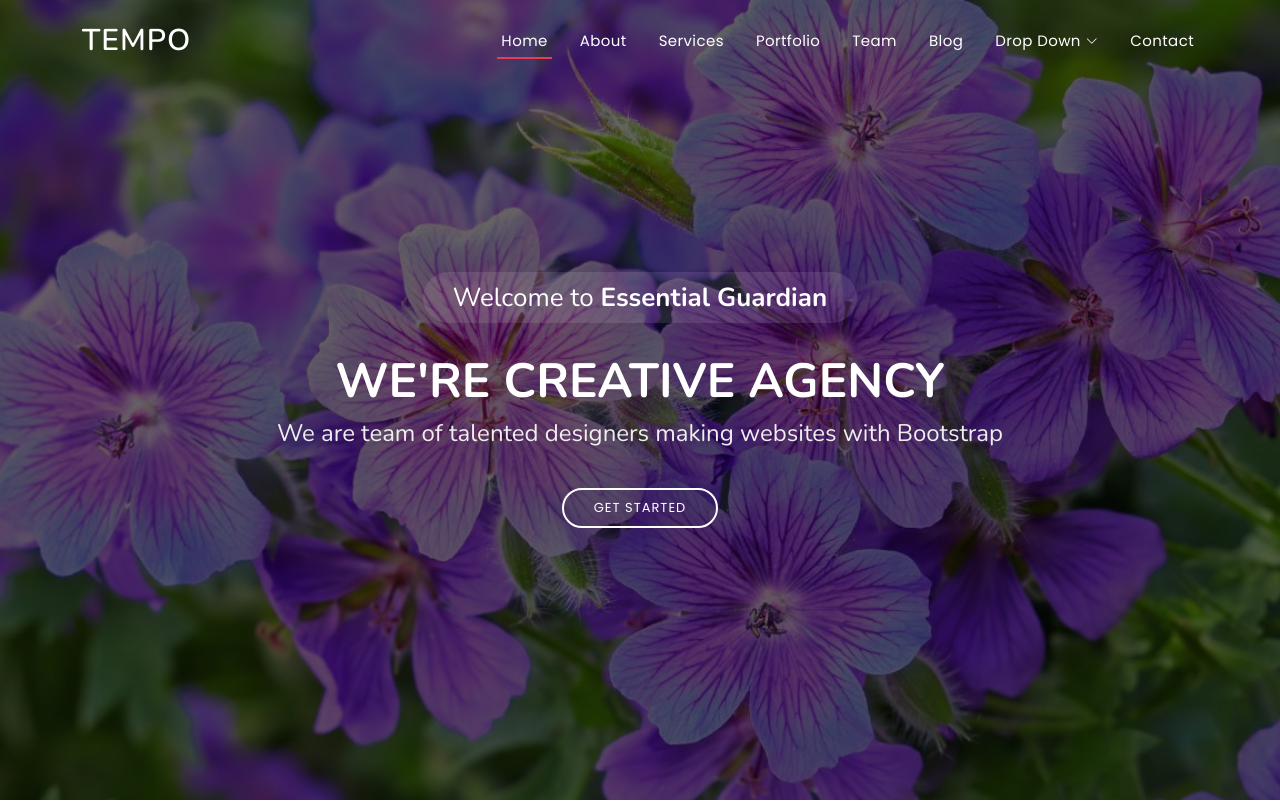
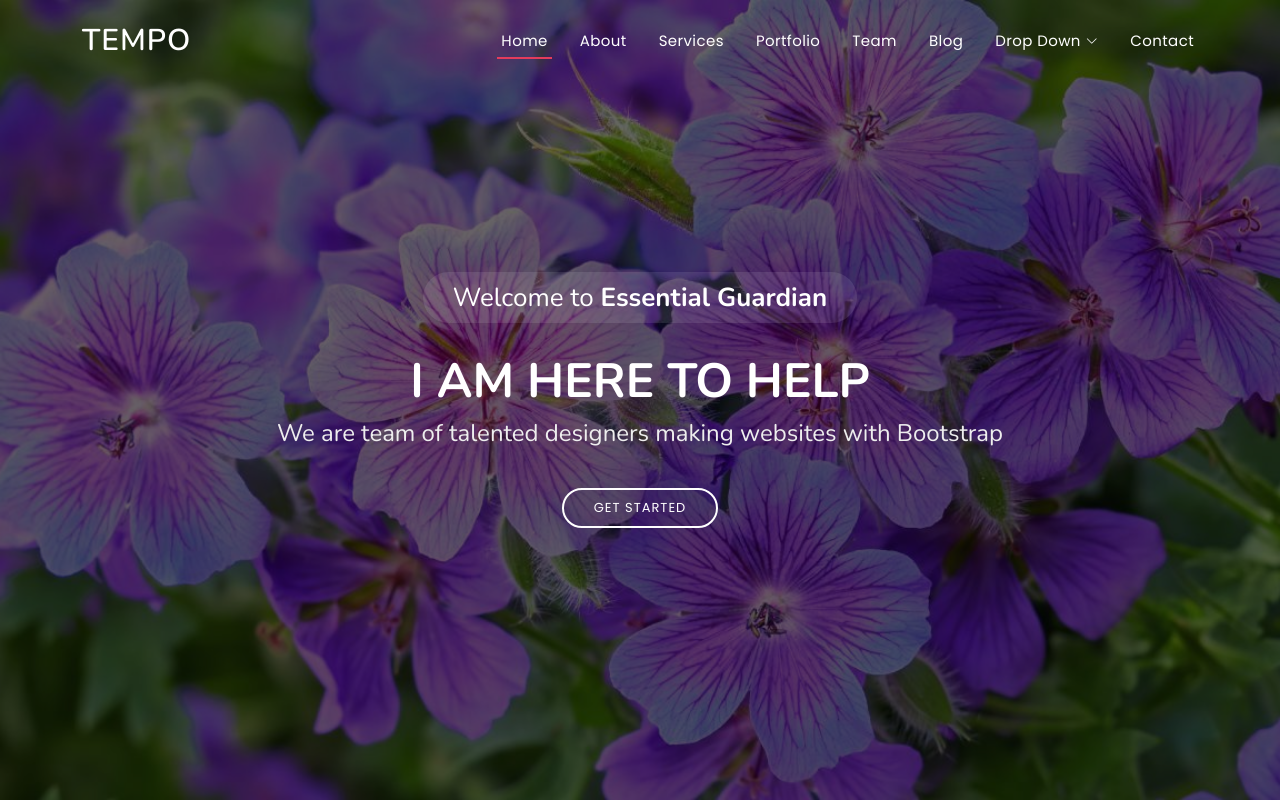
Before and after one commit to essential-guardian/essential-guardian.github.io, a plain HTML site: page index.html in a window 1280 px wide. Shown: the top 802 px of the page. Drawn offline with nearby package versions, Linux system fonts and the light colour scheme; a script that the page names is missing.

Commit message:
Update index.html

```diff
--- a/index.html
+++ b/index.html
@@ -83,7 +83,7 @@
   <section id="hero">
     <div class="hero-container">
       <h3>Welcome to <strong> Essential Guardian</strong></h3>
-      <h1>We're Creative Agency</h1>
+      <h1>I am here to help</h1>
       <h2>We are team of talented designers making websites with Bootstrap</h2>
       <a href="#about" class="btn-get-started scrollto">Get Started</a>
     </div>
```
